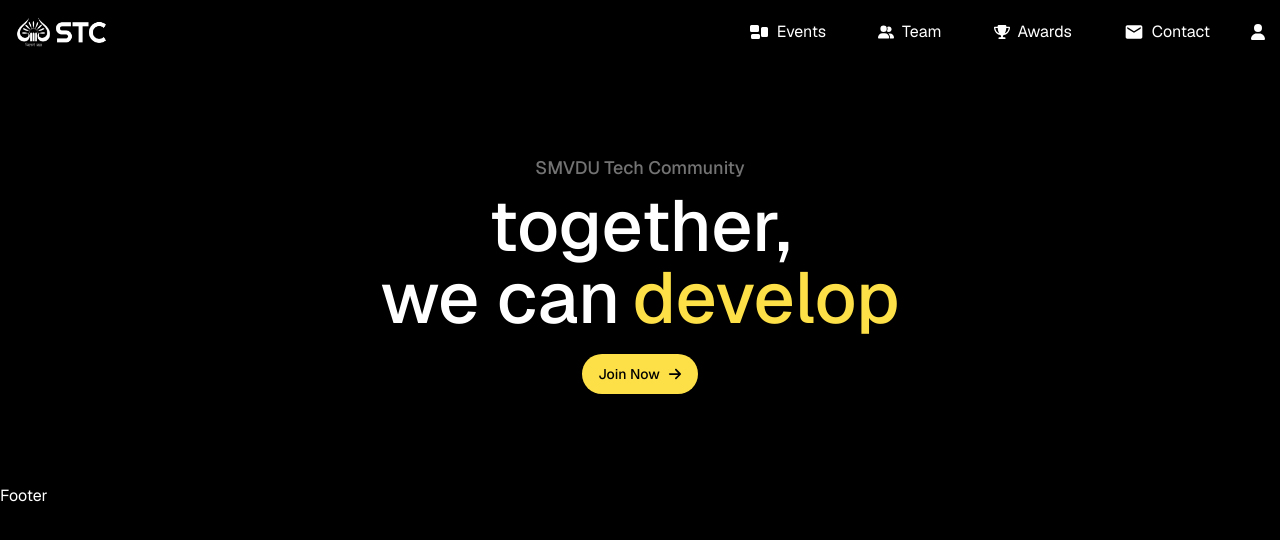
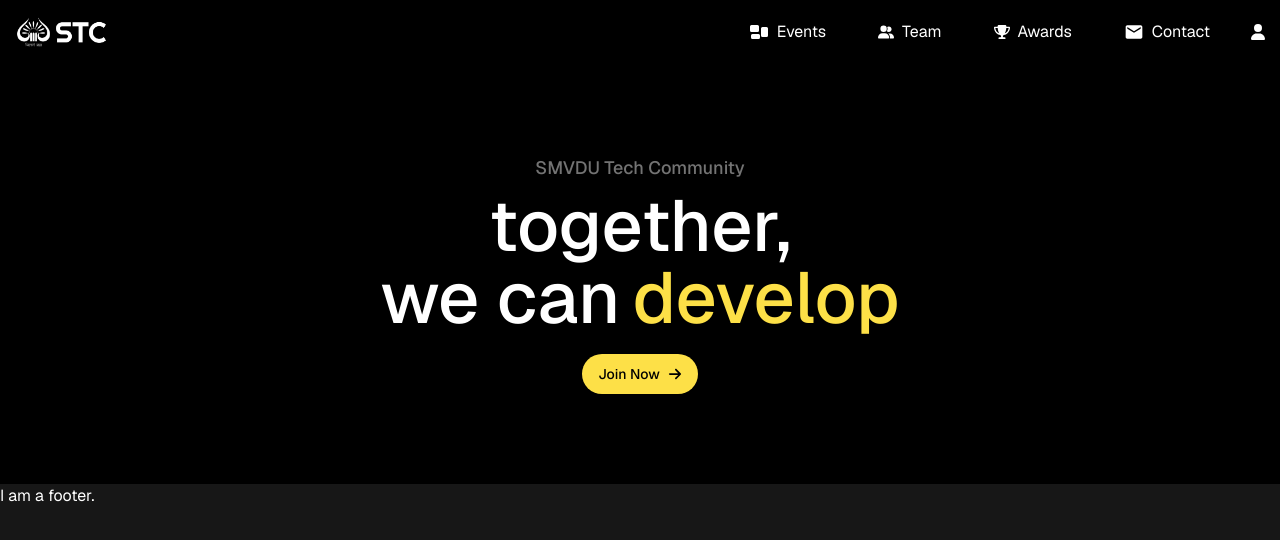
Before and after one commit to adityasays/stc-website, a Next.js app: page / in a window 1280 px wide. Shown: the top 540 px of the page. Built offline with nearby package versions, Linux system fonts and the light colour scheme.

Commit message:
initialized footer

```diff
--- a/src/components/global/Footer.tsx
+++ b/src/components/global/Footer.tsx
@@ -1,7 +1,7 @@
 export default function Footer() {
   return (
-    <div>
-      <h1>Footer</h1>
-    </div>
+    <footer className="w-full bg-neutral-900 text-white min-h-96">
+      I am a footer.
+    </footer>
   );
 }
```
